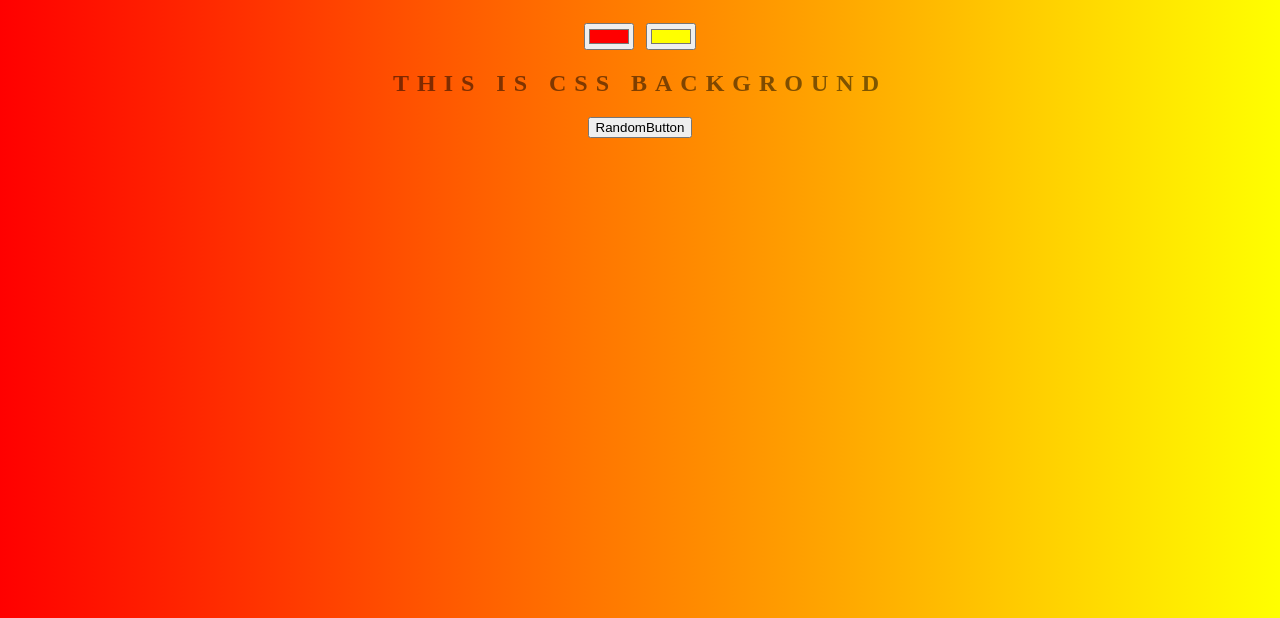
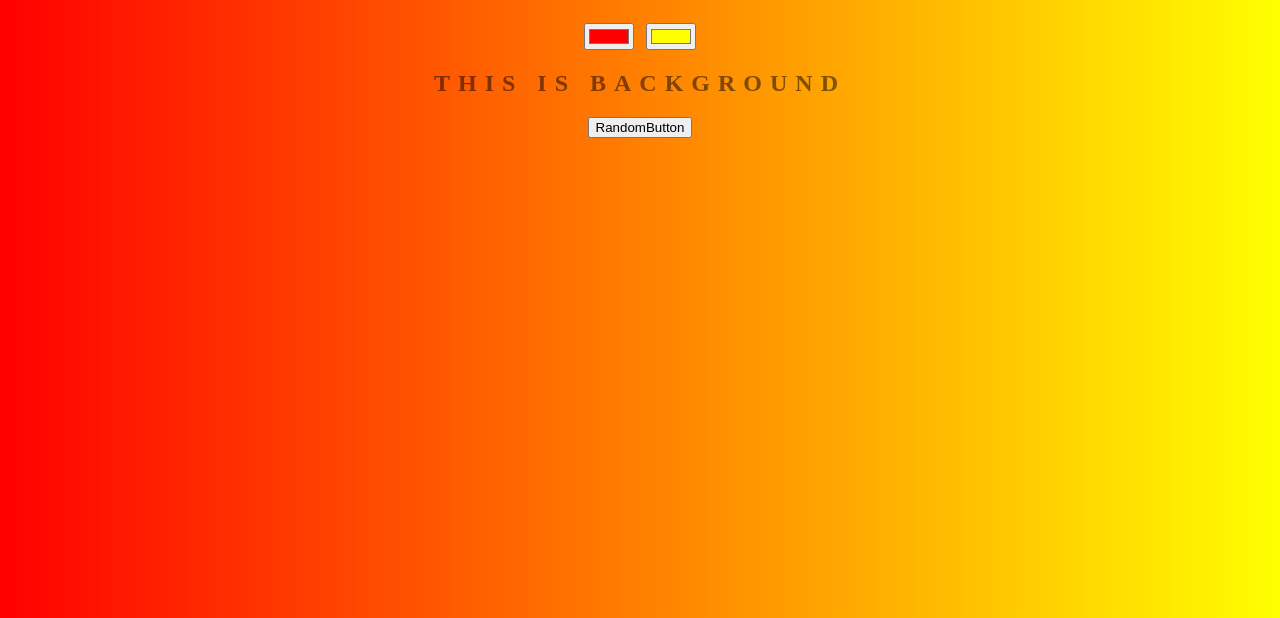
Before and after one commit to Sandeepgprec/Background_Genarator, a plain HTML site: page index.html in a window 1280 px wide. Shown: the part 182-800 px from the top of the page. Drawn offline with Linux system fonts and the light colour scheme.

Commit message:
revereting back to old name

```diff
--- a/index.html
+++ b/index.html
@@ -8,7 +8,7 @@
 	<h1>Background Generator!!!!!!!</h1>
 	<input class="color1" type="color" name="color1" value="#ff0000">
 	<input class="color2" type="color" name="color2" value="#ffff00">
-	<h2>This is CSS Background</h2>
+	<h2>This is Background</h2>
 	<h3></h3>
 	<button id="random">RandomButton</button>
 	<script type="text/javascript" src="script.js"></script>
```
